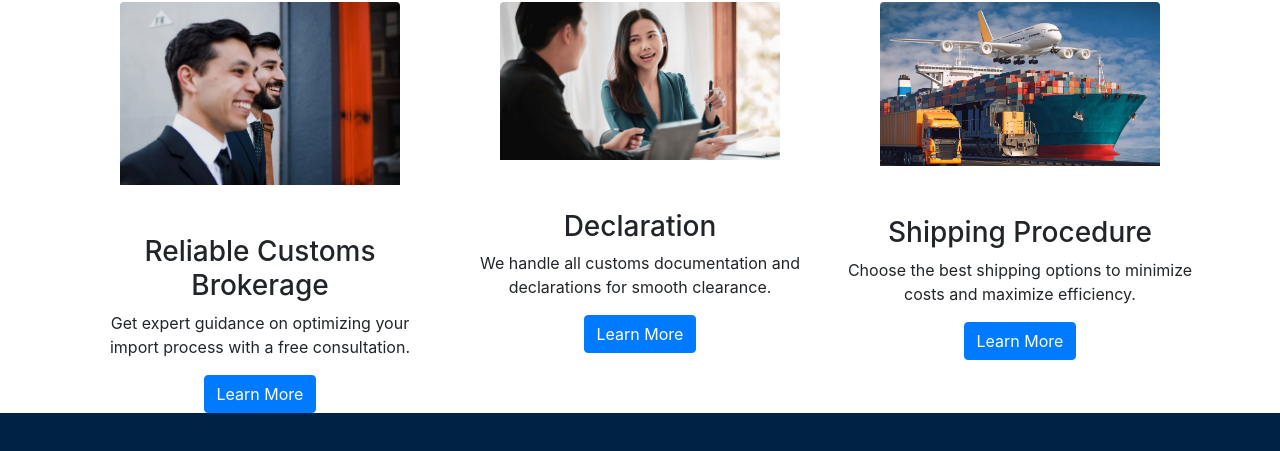
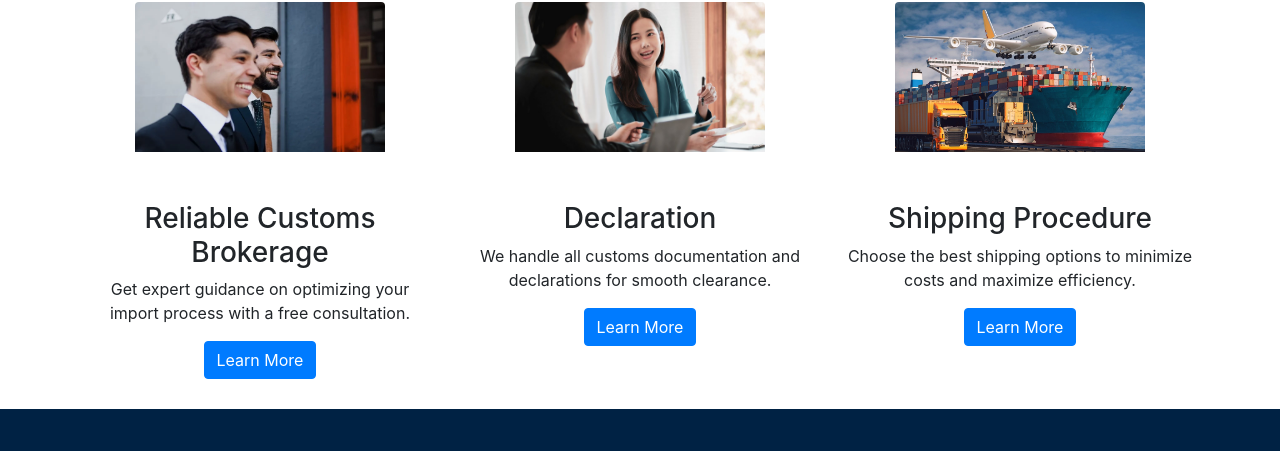
Before and after one commit to macopal/East-Asia-Freighters, a plain HTML site: page Page 3.html in a window 1280 px wide. Shown: the part 218-669 px from the top of the page. Drawn offline with nearby package versions, Linux system fonts and the light colour scheme.

Commit message:
Update style.css

```diff
--- a/style.css
+++ b/style.css
@@ -705,3 +705,12 @@ background-color: #002244;
 text-align: right;
 margin-top: 20px;
 }
+
+.img-fluid {
+  width: 250px;
+  height: 200px;
+}
+
+.btn-primary {
+  margin-bottom: 30px;
+}
```
